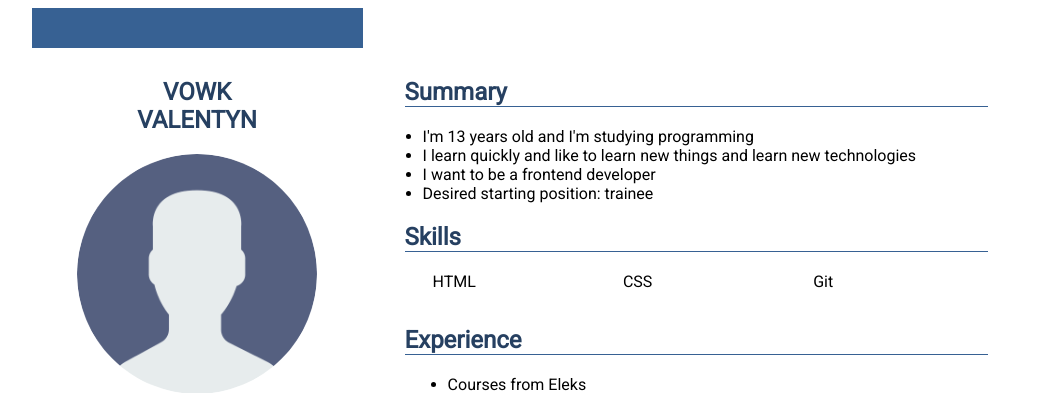
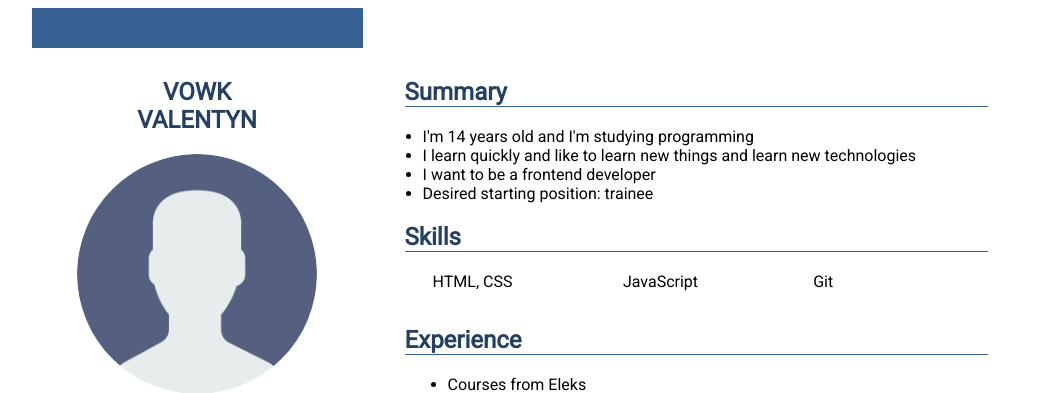
Before and after one commit to Valentyn232/CV-Vowk-Valentyn, a plain HTML site: page src/index.html in a window 1280 px wide. Shown: the top 393 px of the page, without its empty margins (113-1162 px from the left). Drawn offline with Linux system fonts and the light colour scheme; files whose address does not match are found by name.

Commit message:
Small fixes

```diff
--- a/src/index.html
+++ b/src/index.html
@@ -73,7 +73,7 @@
 
         <ul class="cv__summary-list">
           <li>
-            I'm 13 years old and I'm studying programming
+            I'm 14 years old and I'm studying programming
           </li>
           <li>
             I learn quickly and like to learn new things and learn new technologies
@@ -92,11 +92,9 @@
 
         <ul class="cv__skills-list">
           <li>
-            HTML
+            HTML, CSS
           </li>
-          <li>
-            CSS
-          </li>
+            JavaScript
           <li>
             Git
           </li>
```
